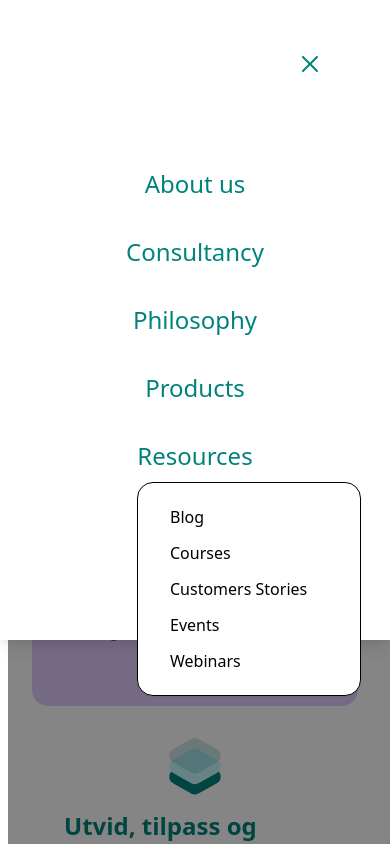
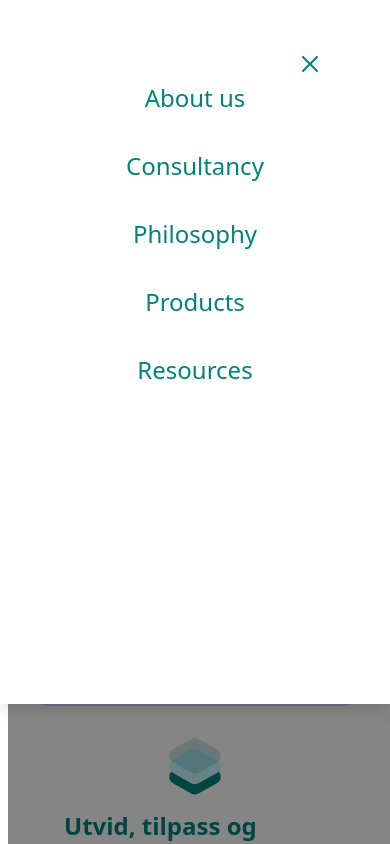
Before and after one commit to veltorg/website, a Next.js app: page / in a window 390 px wide. Both pictures are taken after a click on the button "Hamburger". Shown: the top 844 px of the page. Built offline with nearby package versions, Linux system fonts and the light colour scheme.

Commit message:
feat: onclick open menu in hamburger

```diff
--- a/components/header/header.tsx
+++ b/components/header/header.tsx
@@ -28,8 +28,7 @@ export const Header: React.FC = () => {
   const { colorMode, setColorMode } = useColorMode();
   const { isOpen, onOpen, onClose } = useDisclosure();
   const logoInput = colorMode === 'light' ? <Logo /> : <LogoDark />;
-  const desktopLogoInput =
-    colorMode === 'light' ? <DesktopLogo /> : <DesktopLogoDark />;
+  const desktopLogoInput = colorMode === 'light' ? <DesktopLogo /> : <DesktopLogoDark />;
   const burgerInput = colorMode === 'light' ? <Hamburger /> : <HamburgerDark />;
   return (
     <Flex>
@@ -57,11 +56,10 @@ export const Header: React.FC = () => {
                 as={Link}
                 aria-label="Resources"
                 onMouseEnter={onOpen}
-                onMouseLeave={onClose}
               >
               Resources
               </MenuButton>
-              <MenuList onMouseEnter={onOpen} onMouseLeave={onClose}>
+              <MenuList onMouseLeave={onClose}>
                 <MenuItem px={1}>
                   <Link as={NextLink} href="/blog" variant="navmenu">
                     Blog
@@ -122,10 +120,9 @@ export const Header: React.FC = () => {
               <Flex
                 sx={{
                   width: '100%',
-                  height: '38rem',
+                  height: '42rem',
                   zIndex: 2,
                   flexDirection: 'column',
-                  justifyContent: 'center',
                 }}
               >
                 <Flex
@@ -134,6 +131,7 @@ export const Header: React.FC = () => {
                     gap: 3,
                     width: '100%',
                     alignItems: 'center',
+                    mt: 5
                   }}
                 >
                   <Link as={NextLink} href="/about" variant="hamburger">
@@ -150,39 +148,40 @@ export const Header: React.FC = () => {
                   </Link>
 
                   <Menu
-              isOpen={isOpen}
-            >
+                    defaultIsOpen={false}
+                    placement="bottom"
+                  >
               <MenuButton
                 as={Link}
                 aria-label="Resources"
-                onClick={onClose}
                 variant="hamburger"
+                onClick={onOpen}
               >
               Resources
               </MenuButton>
               <MenuList>
                 <MenuItem>
-                  <Link as={NextLink} href="/blog" variant="nav">
+                  <Link as={NextLink} href="/blog" variant="hamburgermenu">
                     Blog
                   </Link>
                 </MenuItem>
                 <MenuItem>
-                <Link as={NextLink} href="/courses" variant="nav">
+                <Link as={NextLink} href="/courses" variant="hamburgermenu">
                     Courses
                   </Link>
                 </MenuItem>
                 <MenuItem>
-                  <Link as={NextLink} href="/customer-stories" variant="nav">
+                  <Link as={NextLink} href="/customer-stories" variant="hamburgermenu">
                     Customers Stories
                   </Link>
                 </MenuItem>
                 <MenuItem>
-                  <Link as={NextLink} href="/events" variant="nav">
+                  <Link as={NextLink} href="/events" variant="hamburgermenu">
                     Events
                   </Link>
                 </MenuItem>
                 <MenuItem>
-                  <Link as={NextLink} href="/webinars" variant="nav">
+                  <Link as={NextLink} href="/webinars" variant="hamburgermenu">
                     Webinars
                   </Link>
                 </MenuItem>
```
